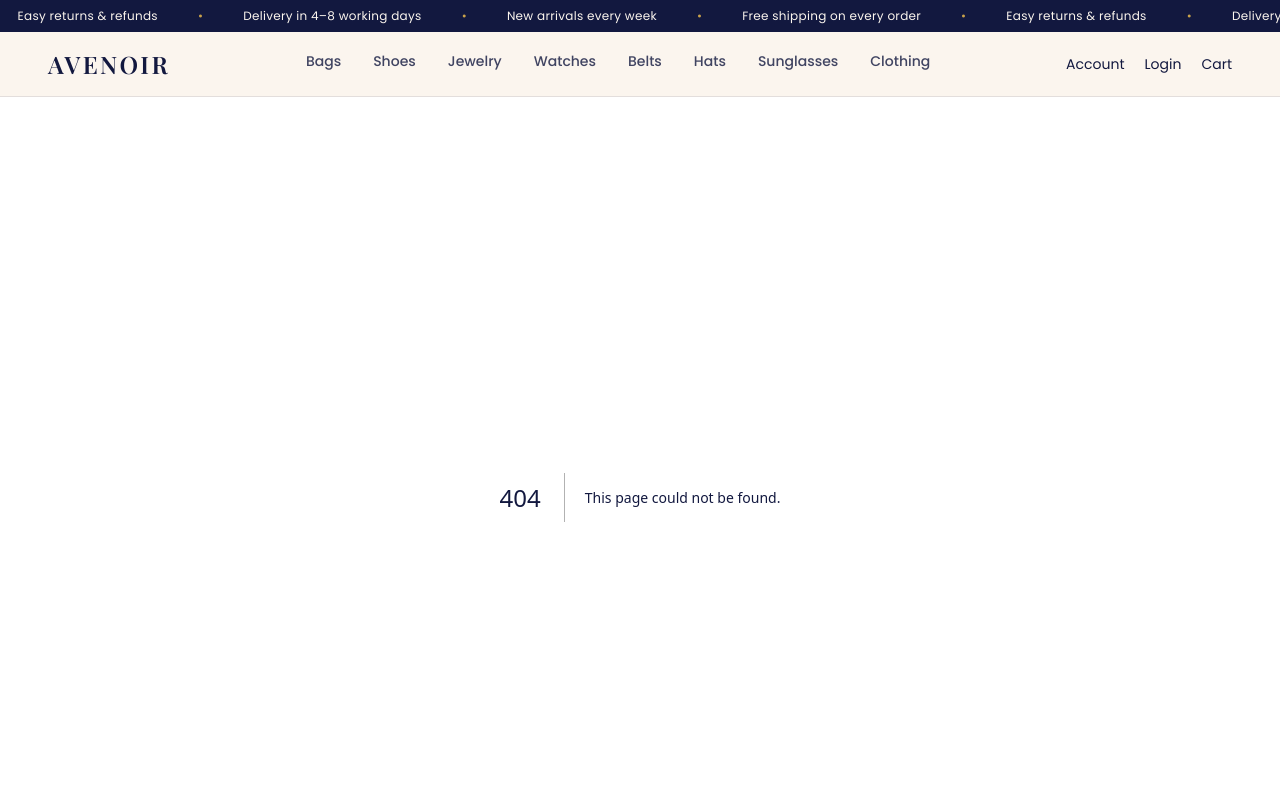
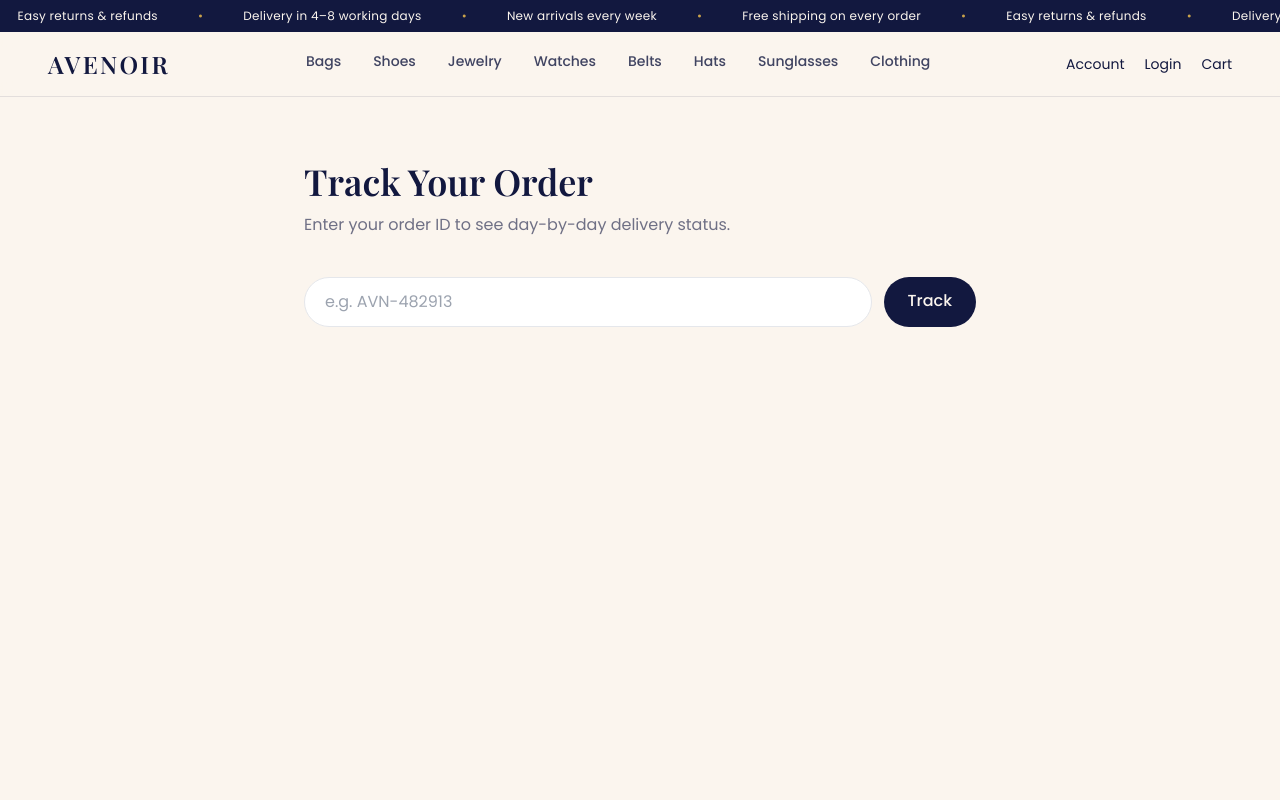
Before and after one commit to Avenoirpk/AVENOIR, a Next.js app: page /track in a window 1280 px wide. Before the commit this address had no page. Shown: the top 800 px of the page. Built offline with nearby package versions, Linux system fonts and the light colour scheme.

Commit message:
Add files via upload

```diff
--- /dev/null
+++ b/app/track/page.tsx
@@ -0,0 +1,95 @@
+"use client";
+
+import { Suspense, useEffect, useState } from "react";
+import { useSearchParams } from "next/navigation";
+
+const STAGES = ["Order Placed", "Confirmed", "Packed", "Shipped", "Out for Delivery", "Delivered"];
+
+export default function TrackPage() {
+  return (
+    <Suspense fallback={null}>
+      <TrackContent />
+    </Suspense>
+  );
+}
+
+function TrackContent() {
+  const searchParams = useSearchParams();
+  const orderId = searchParams.get("order");
+  const [order, setOrder] = useState<any>(null);
+  const [inputId, setInputId] = useState(orderId ?? "");
+
+  useEffect(() => {
+    if (!orderId) return;
+    try {
+      const orders = JSON.parse(localStorage.getItem("avenoir_orders") || "[]");
+      setOrder(orders.find((o: any) => o.id === orderId) ?? null);
+    } catch {
+      setOrder(null);
+    }
+  }, [orderId]);
+
+  // Demo: derive a pretend "current stage" from how long ago the order was placed.
+  const currentStageIndex = order ? 1 : 0;
+
+  return (
+    <div className="max-w-3xl mx-auto px-6 md:px-12 py-16">
+      <h1 className="font-display text-4xl text-navy mb-3" data-aos="fade-up">Track Your Order</h1>
+      <p className="text-navy/60 mb-10">Enter your order ID to see day-by-day delivery status.</p>
+
+      <div className="flex gap-3 mb-12">
+        <input
+          value={inputId}
+          onChange={(e) => setInputId(e.target.value)}
+          placeholder="e.g. AVN-482913"
+          className="flex-1 border rounded-full px-5 py-3 bg-white"
+        />
+        <a
+          href={`/track?order=${inputId}`}
+          className="bg-navy text-cream px-6 py-3 rounded-full font-medium hover:bg-navy2 transition"
+        >
+          Track
+        </a>
+      </div>
+
+      {orderId && !order && (
+        <p className="text-navy/50">No order found with ID <strong>{orderId}</strong> on this device.</p>
+      )}
+
+      {order && (
+        <div data-aos="fade-up">
+          <div className="bg-white/60 rounded-3xl p-6 mb-10">
+            <p className="text-sm text-navy/50">Order ID</p>
+            <p className="font-semibold text-navy text-lg mb-2">{order.id}</p>
+            <p className="text-sm text-navy/50">Status</p>
+            <p className="font-medium text-gold">{order.status}</p>
+          </div>
+
+          <div className="relative flex justify-between">
+            <div className="absolute top-4 left-0 w-full h-0.5 bg-navy/10" />
+            <div
+              className="absolute top-4 left-0 h-0.5 bg-gold transition-all"
+              style={{ width: `${(currentStageIndex / (STAGES.length - 1)) * 100}%` }}
+            />
+            {STAGES.map((stage, i) => (
+              <div key={stage} className="flex flex-col items-center gap-2 relative z-10 flex-1">
+                <div
+                  className={`w-8 h-8 rounded-full flex items-center justify-center text-xs font-bold ${
+                    i <= currentStageIndex ? "bg-gold text-navy" : "bg-white border border-navy/20 text-navy/30"
+                  }`}
+                >
+                  {i <= currentStageIndex ? "✓" : i + 1}
+                </div>
+                <span className="text-[10px] text-center text-navy/60 max-w-[70px]">{stage}</span>
+              </div>
+            ))}
+          </div>
+
+          <p className="text-center text-xs text-navy/40 mt-10">
+            Estimated delivery within 4–8 working days of order confirmation.
+          </p>
+        </div>
+      )}
+    </div>
+  );
+}
```
